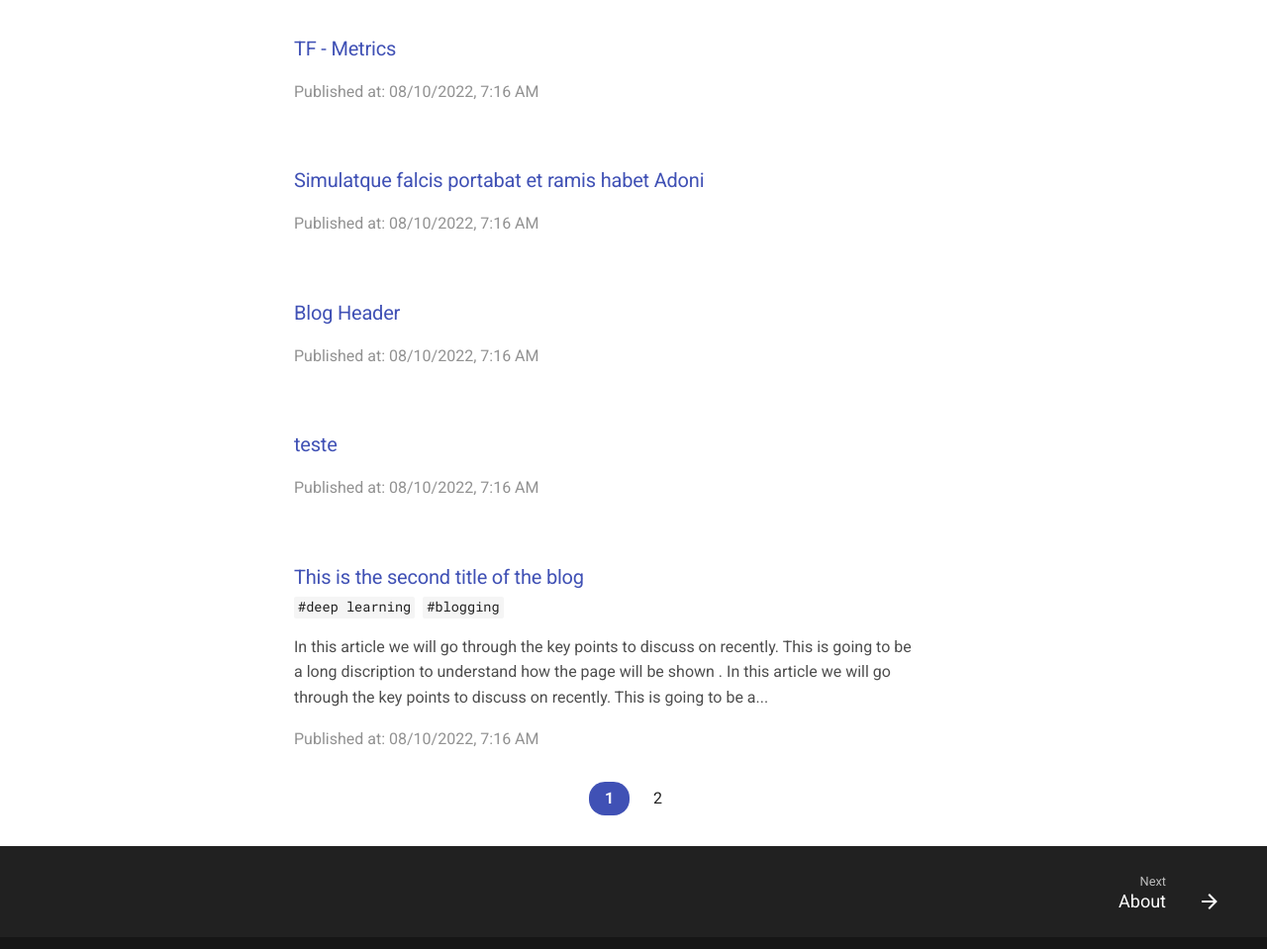
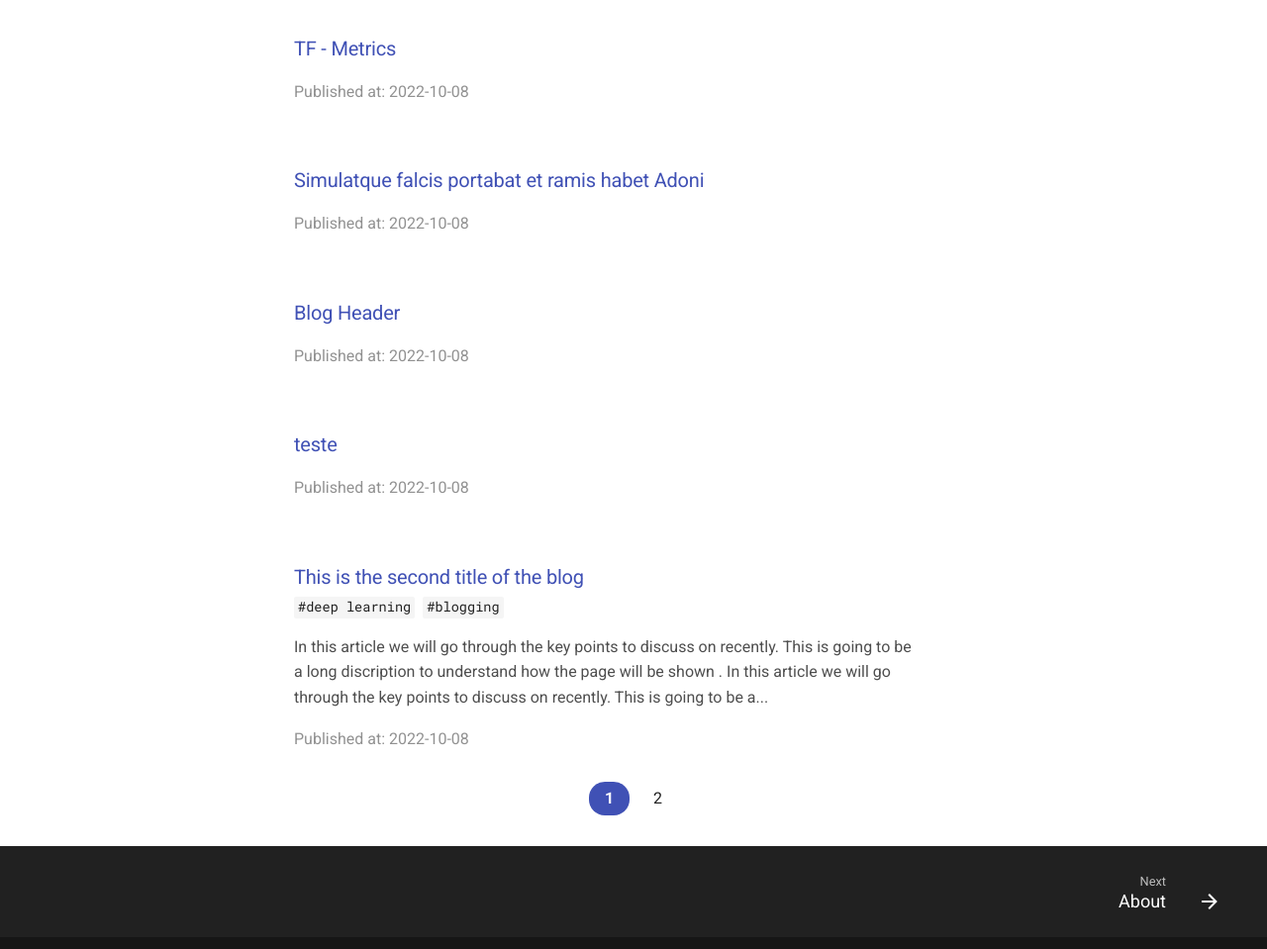
Before and after one commit to jibuv/jibuv.github.io, a plain HTML site: page index.html in a window 1280 px wide. Shown: the part 225-1184 px from the top of the page at 99% size. Drawn offline with Linux system fonts and the light colour scheme; no server answers.

Commit message:
Deployed  with MkDocs version: 1.4.0

```diff
--- a/index.html
+++ b/index.html
@@ -649,7 +649,7 @@
 
         <p class="blog-post-description"></p>
         <div class="blog-post-extra">
-            Published at: 08/10/2022, 7:16 AM
+            Published at: 2022-10-08
         </div>
     </div>
 </a>
@@ -675,7 +675,7 @@
 
         <p class="blog-post-description"></p>
         <div class="blog-post-extra">
-            Published at: 08/10/2022, 7:16 AM
+            Published at: 2022-10-08
         </div>
     </div>
 </a>
@@ -701,7 +701,7 @@
 
         <p class="blog-post-description"></p>
         <div class="blog-post-extra">
-            Published at: 08/10/2022, 7:16 AM
+            Published at: 2022-10-08
         </div>
     </div>
 </a>
@@ -727,7 +727,7 @@
 
         <p class="blog-post-description"></p>
         <div class="blog-post-extra">
-            Published at: 08/10/2022, 7:16 AM
+            Published at: 2022-10-08
         </div>
     </div>
 </a>
@@ -766,7 +766,7 @@
 
         <p class="blog-post-description">In this article we will go through the key points to discuss on recently. This is going to be a long discription to understand how the page will be shown	. In this article we will go through the key points to discuss on recently. This is going to be a...</p>
         <div class="blog-post-extra">
-            Published at: 08/10/2022, 7:16 AM
+            Published at: 2022-10-08
         </div>
     </div>
 </a>
@@ -811,7 +811,7 @@
 
         <p class="blog-post-description">In this article we will go through the key points to discuss on recently. This is going to be a long discription to understand how the page will be shown	.</p>
         <div class="blog-post-extra">
-            Published at: 08/10/2022, 7:16 AM
+            Published at: 2022-10-08
         </div>
     </div>
 </a>
```
Also changed, not shown: tags/index.html (+4 -4 lines), 1 other file.
